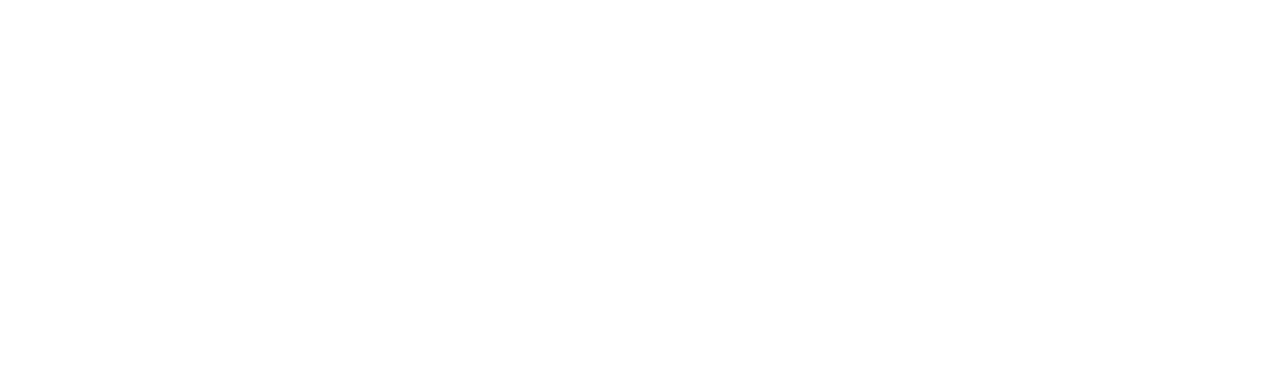
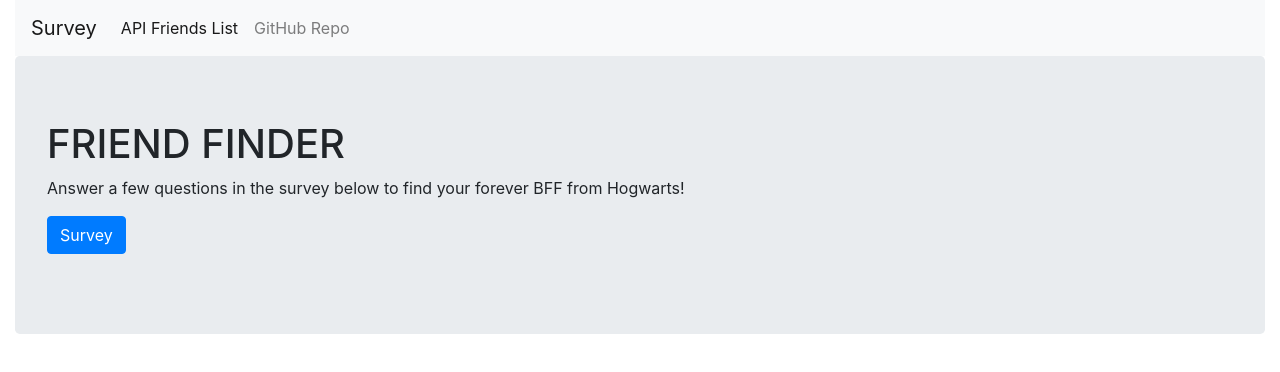
Before and after one commit to amyhaerr/friendFinder, a website: page app/public/home.html in a window 1280 px wide. Drawn offline with nearby package versions, Linux system fonts and the light colour scheme.

Commit message:
work on home.html

```diff
--- /dev/null
+++ b/app/public/css/reset.css
@@ -0,0 +1,48 @@
+/* http://meyerweb.com/eric/tools/css/reset/
+   v2.0 | 20110126
+   License: none (public domain)
+*/
+
+html, body, div, span, applet, object, iframe,
+h1, h2, h3, h4, h5, h6, p, blockquote, pre,
+a, abbr, acronym, address, big, cite, code,
+del, dfn, em, img, ins, kbd, q, s, samp,
+small, strike, strong, sub, sup, tt, var,
+b, u, i, center,
+dl, dt, dd, ol, ul, li,
+fieldset, form, label, legend,
+table, caption, tbody, tfoot, thead, tr, th, td,
+article, aside, canvas, details, embed,
+figure, figcaption, footer, header, hgroup,
+menu, nav, output, ruby, section, summary,
+time, mark, audio, video {
+	margin: 0;
+	padding: 0;
+	border: 0;
+	font-size: 100%;
+	font: inherit;
+	vertical-align: baseline;
+}
+/* HTML5 display-role reset for older browsers */
+article, aside, details, figcaption, figure,
+footer, header, hgroup, menu, nav, section {
+	display: block;
+}
+body {
+	line-height: 1;
+}
+ol, ul {
+	list-style: none;
+}
+blockquote, q {
+	quotes: none;
+}
+blockquote:before, blockquote:after,
+q:before, q:after {
+	content: '';
+	content: none;
+}
+table {
+	border-collapse: collapse;
+	border-spacing: 0;
+}
--- a/app/public/home.html
+++ b/app/public/home.html
@@ -4,13 +4,54 @@
 <meta charset="UTF-8">
 <meta name="viewport" content="width=device-width, initial-scale=1.0">
 <meta http-equiv="X-UA-Compatible" content="ie=edge">
+<link rel="stylesheet" href="css/reset.css">
 <link rel="stylesheet" href="https://cdnjs.cloudflare.com/ajax/libs/twitter-bootstrap/4.4.1/css/bootstrap.min.css">
 <link rel="stylesheet" href="https://cdnjs.cloudflare.com/ajax/libs/font-awesome/5.13.0/css/all.min.css">
+<link rel="stylesheet" href="css/style.css">
 <title>HOME</title>
 </head>
 <body>
+    <div class="container-fluid">
+        <div class="row">
+            <div class="col-md-12">
+                <nav class="navbar navbar-expand-lg navbar-light bg-light">
+
+                    <button class="navbar-toggler" type="button" data-toggle="collapse" data-target="#bs-example-navbar-collapse-1">
+                        <span class="navbar-toggler-icon"></span>
+                    </button> <a class="navbar-brand" href="/friendFinder/app/public/survey.html">Survey</a>
+                    <div class="collapse navbar-collapse" id="bs-example-navbar-collapse-1">
+                        <ul class="navbar-nav">
+                            <li class="nav-item active">
+                                 <a class="nav-link" href="/api/friends">API Friends List<span class="sr-only"></span></a>
+                            </li>
+                            <li class="nav-item">
+                                 <a class="nav-link" href="https://github.com/amyhaerr/friendFinder">GitHub Repo</a>
+                            </li>
+
+                        </ul>
+
+                    </div>
+                </nav>
+                <div class="jumbotron">
+                    <h1>
+                        FRIEND FINDER
+                    </h1>
+                    <p>
+                        Answer a few questions in the survey below to find your forever BFF from Hogwarts!
+                    </p>
+                    <p>
+                        <a class="btn btn-primary btn-large" href="/friendFinder/app/public/survey.html">Survey</a>
+                    </p>
+                </div>
+            </div>
+        </div>
+    </div>
 
 
 
+
+
+<script type="text/javascript" src="https://code.jquery.com/jquery-2.1.1.min.js"></script>
+<script src="https://cdnjs.cloudflare.com/ajax/libs/materialize/0.98.0/js/materialize.min.js"></script>
 </body>
 </html>
```
Also changed, not shown: app/public/css/style.css (added).
